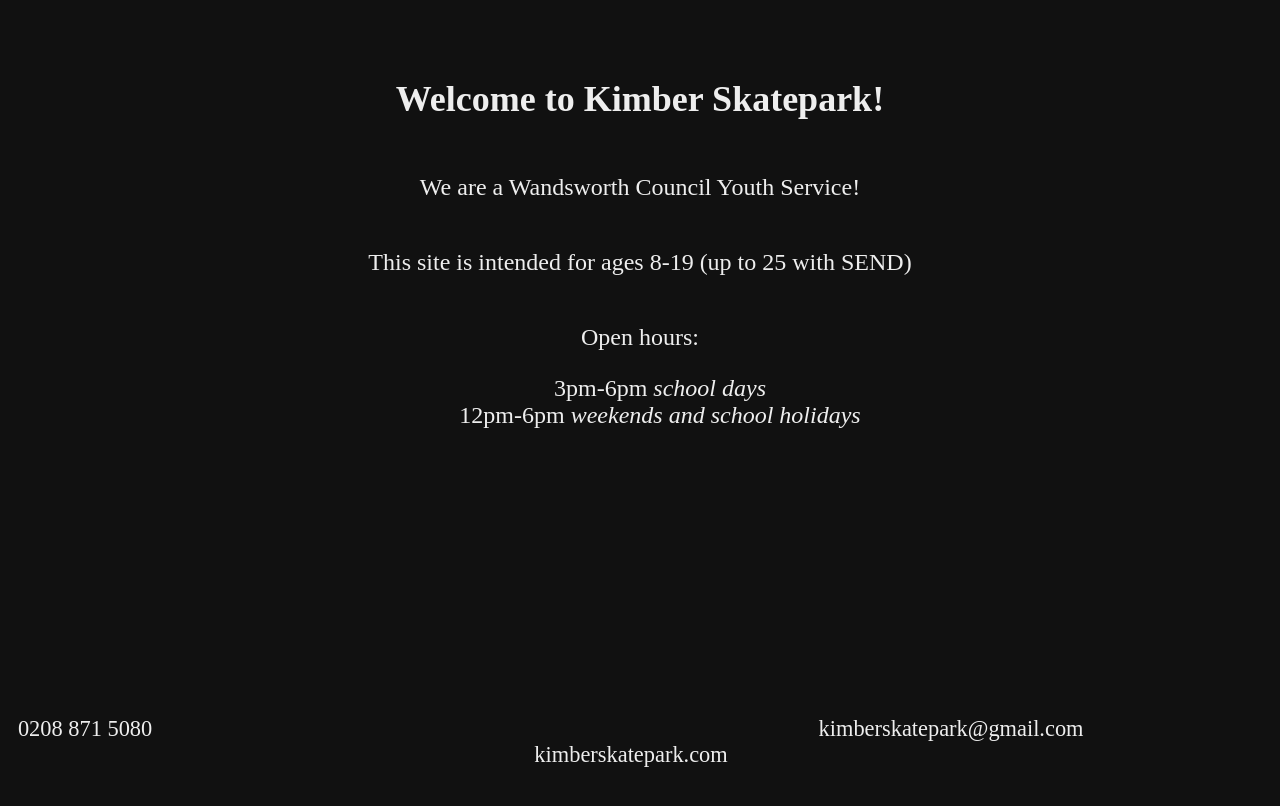
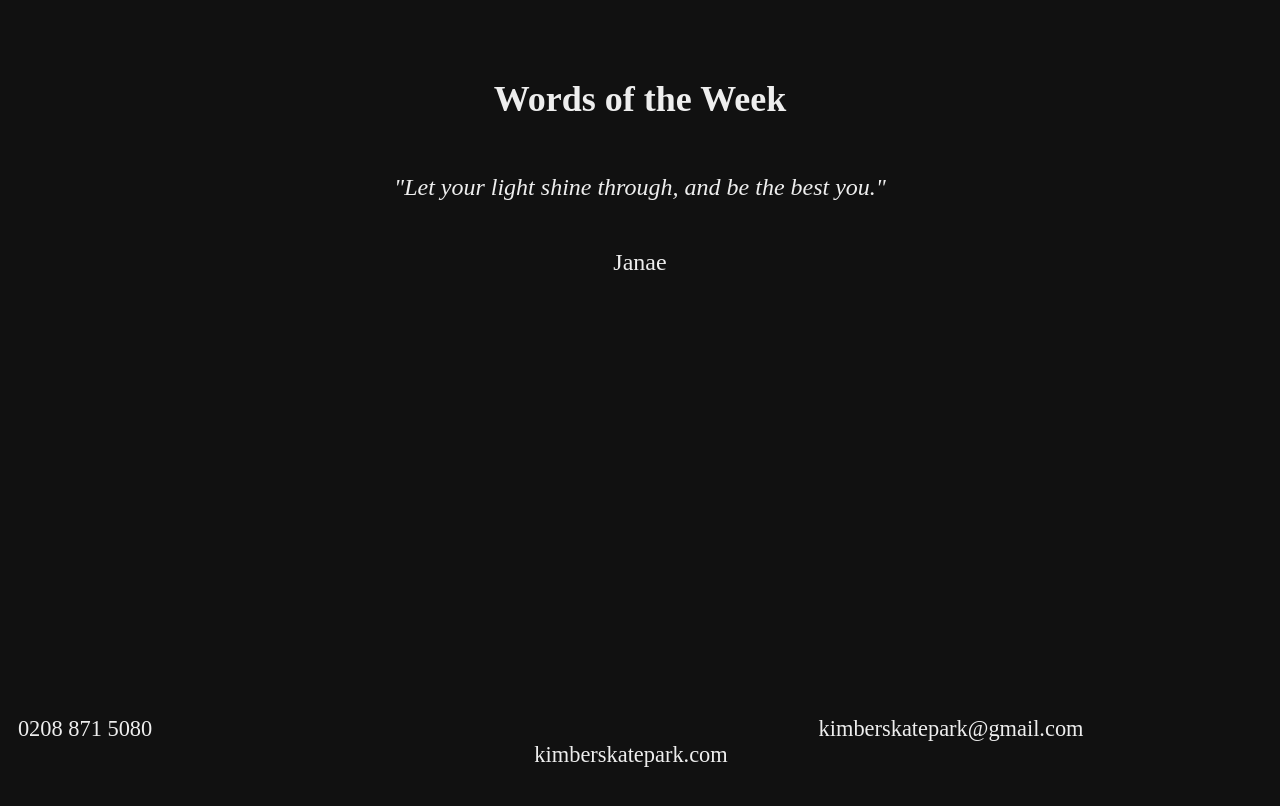
Before and after one commit to aaron-watts/kimberskatepark.kisok, a plain HTML site: page display/index.html in a window 1280 px wide. Drawn offline with Linux system fonts and the light colour scheme.

Commit message:
add words of the week

```diff
--- a/display/index.html
+++ b/display/index.html
@@ -81,6 +81,14 @@
         <div>kimberskatepark@gmail.com</div>
         <div style="grid-column:span 2;">kimberskatepark.com</div>
     </footer>
+
+    <div class="page">
+        <h2>Words of the Week</h2>
+        <div>
+            <em>"Let your light shine through, and be the best you."</em>
+        </div>
+        <div>Janae</div>
+    </div>
 
     <div class="page">
         <h2 style="text-align:center;">Welcome to Kimber Skatepark!</h2>
```
